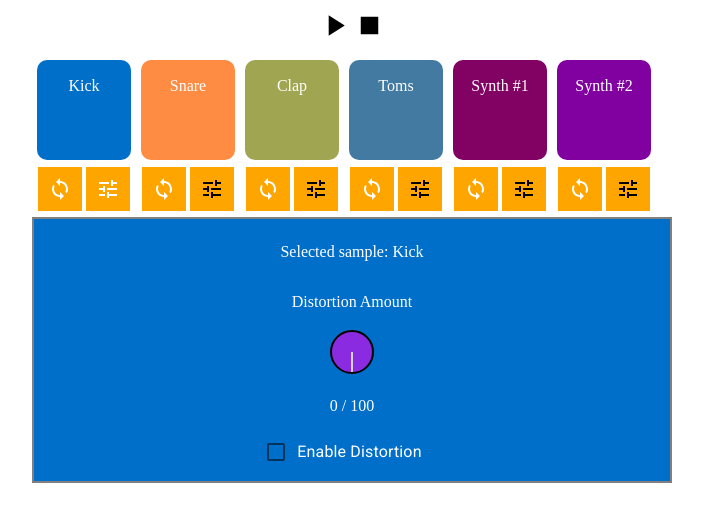
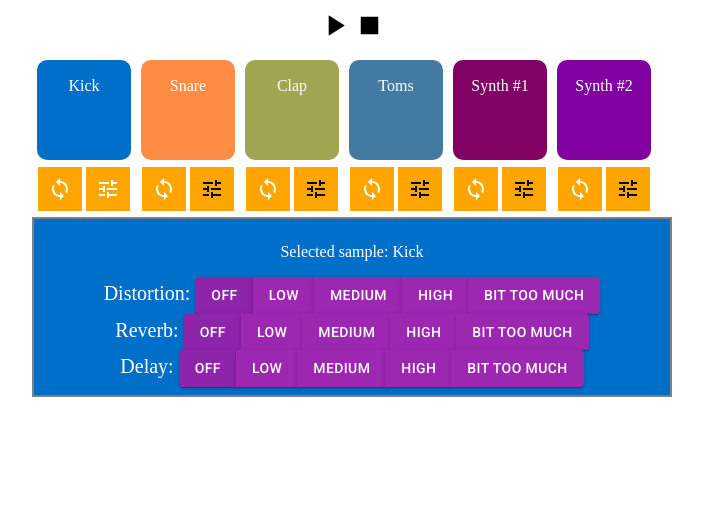
Before and after one commit to eustaceb/glasshouse, a React app: page / in a window 1280 px wide. Both pictures are taken after a click on the icon 396 px from the left and 189 px from the top of the page. Shown: the whole page, without its empty margins (288-991 px from the left). Built offline with nearby package versions, Linux system fonts and the light colour scheme; no server answers.

Commit message:
Reimplement FXPanel
The FX controls are now Off/Low/Medium/High/Bit too much instead of
a dial and a checkbox.

This also adds Reverb and Delay effects.

```diff
--- a/src/components/FXPanel.js
+++ b/src/components/FXPanel.js
@@ -1,25 +1,76 @@
 import React, {useState} from "react";
 import Checkbox from "@material-ui/core/Checkbox";
 import FormControlLabel from "@material-ui/core/FormControlLabel";
+import Button from "@material-ui/core/Button";
+import ButtonGroup from "@material-ui/core/ButtonGroup";
 import Grid from "@material-ui/core/Grid";
-import {KnobControl} from "./KnobControl.js";
 
-function LabeledCheckbox(props) {
-  const checkbox = <Checkbox onChange={props.onChange} />;
-  return <FormControlLabel control={checkbox} label={props.label} />;
+function FXControls(props) {
+  const [fxLevel, setFxLevel] = useState(0);
+
+  return (
+    <Grid item xs={12} style={{textAlign: "center"}}>
+      <div>
+        <span className="fxLabel">{props.fxName}:</span>
+        <ButtonGroup style={{marginLeft: "5px"}}>
+          <Button
+            variant="contained"
+            color={fxLevel == 0 ? "secondary" : "primary"}
+            onClick={(e) => {
+              props.setFxAmount(0);
+              setFxLevel(0);
+            }}>
+            Off
+          </Button>
+          <Button
+            variant="contained"
+            color={fxLevel == 1 ? "secondary" : "primary"}
+            onClick={(e) => {
+              props.setFxAmount(0.25);
+              setFxLevel(1);
+            }}>
+            Low
+          </Button>
+          <Button
+            variant="contained"
+            color={fxLevel == 2 ? "secondary" : "primary"}
+            onClick={(e) => {
+              props.setFxAmount(0.5);
+              setFxLevel(2);
+            }}>
+            Medium
+          </Button>
+          <Button
+            variant="contained"
+            color={fxLevel == 3 ? "secondary" : "primary"}
+            onClick={(e) => {
+              props.setFxAmount(0.75);
+              setFxLevel(3);
+            }}>
+            High
+          </Button>
+          <Button
+            variant="contained"
+            color={fxLevel == 4 ? "secondary" : "primary"}
+            onClick={(e) => {
+              props.setFxAmount(1.0);
+              setFxLevel(4);
+            }}>
+            Bit too much
+          </Button>
+        </ButtonGroup>
+      </div>
+    </Grid>
+  );
 }
 
 export function FXPanel(props) {
-  const [distortionEnabled, enableDistortion] = useState(false);
-  const [distortionAmount, setDistortionAmount] = useState(0.0);
-
   return (
     <Grid
       container
       item
       xs={12}
       justifyContent="center"
-      alignItems="center"
       style={{
         backgroundColor: props.sample.color,
       }}
@@ -28,24 +79,22 @@ export function FXPanel(props) {
         <p>Selected sample: {props.sample.name}</p>
       </Grid>
       <Grid item xs={12}>
-        <div style={{textAlign: "center"}}>
-          <KnobControl
-            label="Distortion Amount"
-            size={50}
-            mouseController={props.mouseController}
-            callback={(val) => {
-              props.sample.fx.setDistortionAmount(val / 100.0);
-              setDistortionAmount(val / 100.0);
-            }}
-          />
-          <LabeledCheckbox
-            label="Enable Distortion"
-            onChange={(e) => {
-              props.sample.fx.enableDistortion(e.target.checked);
-              enableDistortion(e.target.checked);
-            }}
-          />
-        </div>
+        <FXControls
+          setFxAmount={(val) => props.sample.fx.setDistortionAmount(val)}
+          fxName="Distortion"
+        />
+      </Grid>
+      <Grid item xs={12}>
+        <FXControls
+          setFxAmount={(val) => props.sample.fx.setReverbAmount(val)}
+          fxName="Reverb"
+        />
+      </Grid>
+      <Grid item xs={12}>
+        <FXControls
+          setFxAmount={(val) => props.sample.fx.setDelayAmount(val)}
+          fxName="Delay"
+        />
       </Grid>
     </Grid>
   );
--- /dev/null
+++ b/src/components/Generic.js
@@ -0,0 +1,4 @@
+export function LabeledCheckbox(props) {
+  const checkbox = <Checkbox onChange={props.onChange} />;
+  return <FormControlLabel control={checkbox} label={props.label} />;
+}
--- a/src/controllers/FXController.js
+++ b/src/controllers/FXController.js
@@ -3,20 +3,48 @@ import * as Tone from "tone";
 export class FXController {
   constructor(player) {
     this.player = player;
-    this.distortionAmount = 0;
+
+    this.fxState = {};
+    this.fxState["distortion"] = {enabled: false, amount: 0, node: null};
+    this.fxState["reverb"] = {enabled: false, amount: 0, node: null};
+    this.fxState["delay"] = {enabled: false, amount: 0, node: null};
   }
 
-  enableDistortion(enable) {
-    if (enable) {
-      this.distortion = new Tone.Distortion(
-        this.distortionAmount
-      ).toDestination();
-      this.player.connect(this.distortion);
+  setFxAmount(fxName, amount, createFxCallback) {
+    // If we're disabling an effect, simply disconnect it and update state
+    if (amount === 0 && this.fxState[fxName]["enabled"]) {
+      this.player.disconnect(this.fxState[fxName]["node"]);
+      this.fxState[fxName]["enabled"] = false;
     } else {
-      this.player.disconnect(this.distortion);
+      // Otherwise, we're enabling an effect.
+      // If it's been enabled already, we must first disconnect the current node
+      if (this.fxState[fxName]["enabled"])
+        this.player.disconnect(this.fxState[fxName]["node"]);
+
+      // Prior to creating the new node and connecting it up
+      this.fxState[fxName]["node"] = createFxCallback(amount);
+      this.player.connect(this.fxState[fxName]["node"]);
+      this.fxState[fxName]["enabled"] = true;
     }
+
+    this.fxState[fxName]["amount"] = amount;
   }
+
   setDistortionAmount(amount) {
-    this.distortionAmount = amount;
+    this.setFxAmount("distortion", amount, (amount) => {
+      return new Tone.Distortion(amount).toDestination();
+    });
+  }
+
+  setReverbAmount(amount) {
+    this.setFxAmount("reverb", amount, (amount) => {
+      return new Tone.Reverb(amount).toDestination();
+    });
+  }
+
+  setDelayAmount(amount) {
+    this.setFxAmount("delay", amount, (amount) => {
+      return new Tone.PingPongDelay(amount, amount).toDestination();
+    });
   }
 }
--- a/src/style.css
+++ b/src/style.css
@@ -40,3 +40,6 @@
     color: #FFF;
     border: 2px grey solid;
 }
+.fxLabel {
+    font-size: 20px;
+}
```
